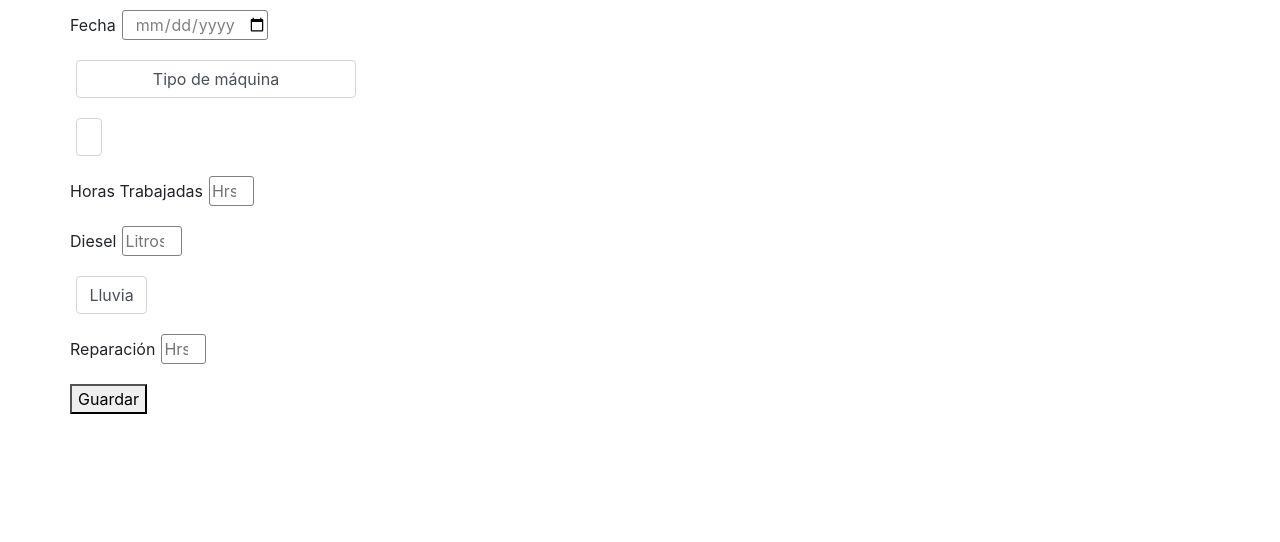
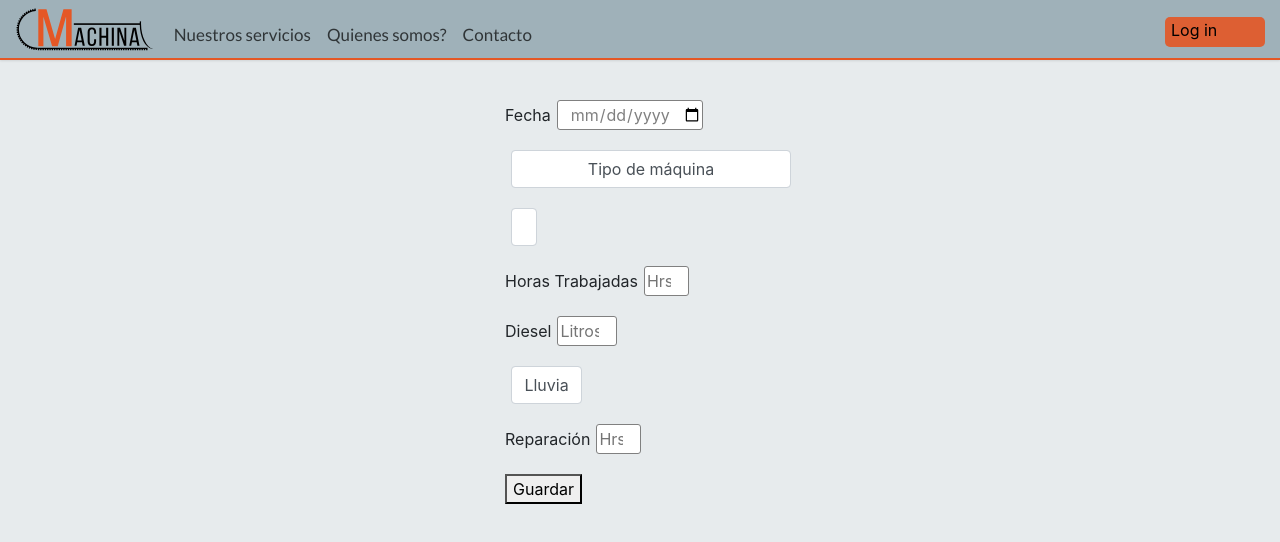
Before and after one commit to DiegsGF/Machina, a plain HTML site: page captura.html in a window 1280 px wide. Drawn offline with Linux system fonts and the light colour scheme.

Commit message:
update captura y css

```diff
--- a/captura.html
+++ b/captura.html
@@ -2,11 +2,34 @@
 <html>
   <head>
     <meta charset="utf-8">
-    <title>Proyecto Final</title>
+    <title>Captura</title>
     <link rel="stylesheet" href="css/style.css">
     <link rel="stylesheet" href="css/bootstrap.min.css">
   </head>
   <body onload="datos()">
+    <div id="headder">
+    <div id="navbar">
+
+
+      <div id="logo_nav">
+        <img src="images/logoMachina.svg" id="logo_nav">
+      </div>
+      <div class="nav_options">
+        Nuestros servicios
+      </div>
+      <div class="nav_options">
+        Quienes somos?
+      </div>
+      <div class="nav_options">
+        Contacto
+      </div>
+    </div>
+    <div>
+      <button type="button" name="login" id="login">Log in</button>
+    </div>
+    </div>
+    <div id="main_body_c">
+
 
 
     <div class="container mainc">
@@ -20,7 +43,7 @@
     </div>
 
 
-
+</div>
 
     <script type="text/javascript" src="machina.js">
     </script>
--- a/css/style.css
+++ b/css/style.css
@@ -222,3 +222,23 @@ form-control {
   width: 60px;
   text-align: center;
 }
+
+#container {
+  display: flex;
+  margin: 0px auto;
+  margin-top: 30px;
+  align-content: space-around;
+  width: 270px;
+
+}
+
+
+
+#main_body_c{
+  background-color: rgba(207, 216, 220, 0.5);
+  background-size: cover;
+  background-position: 0px -130px;
+  height: 800px;
+
+  display: flex;
+}
```
